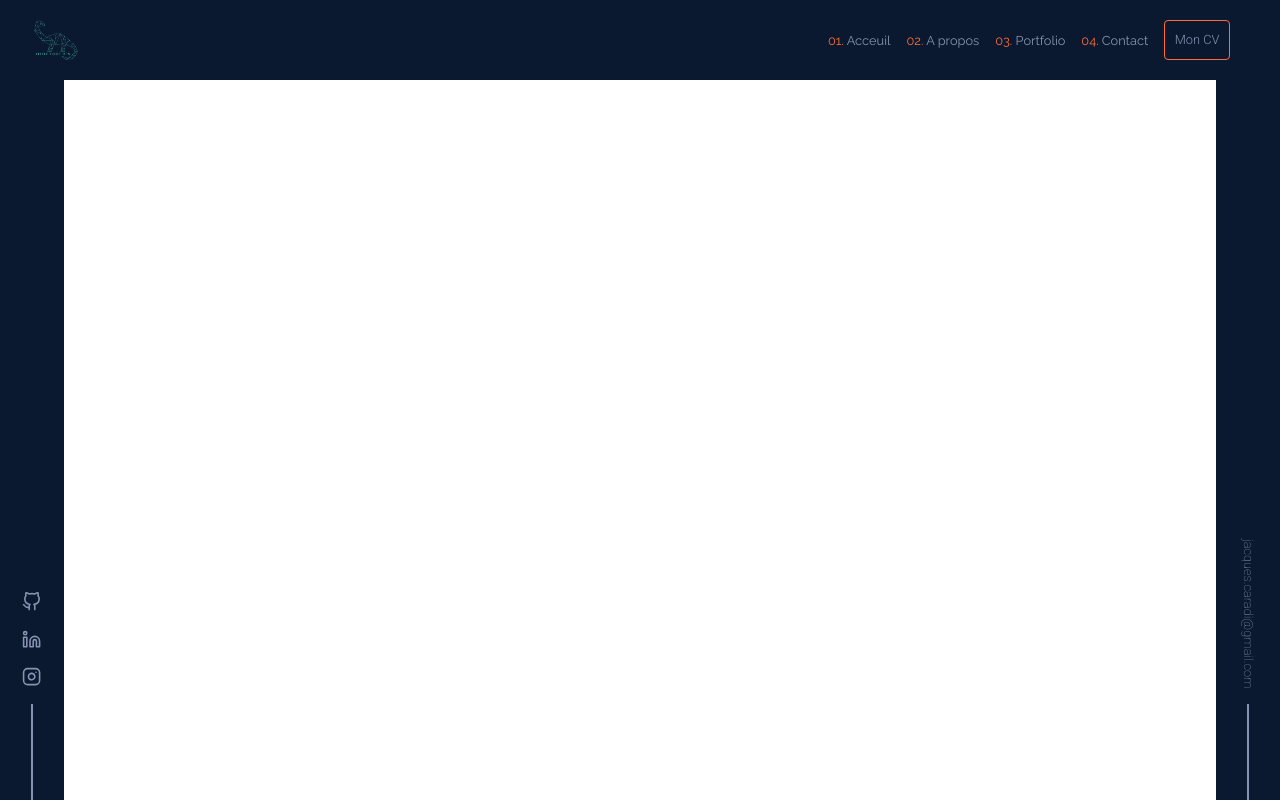
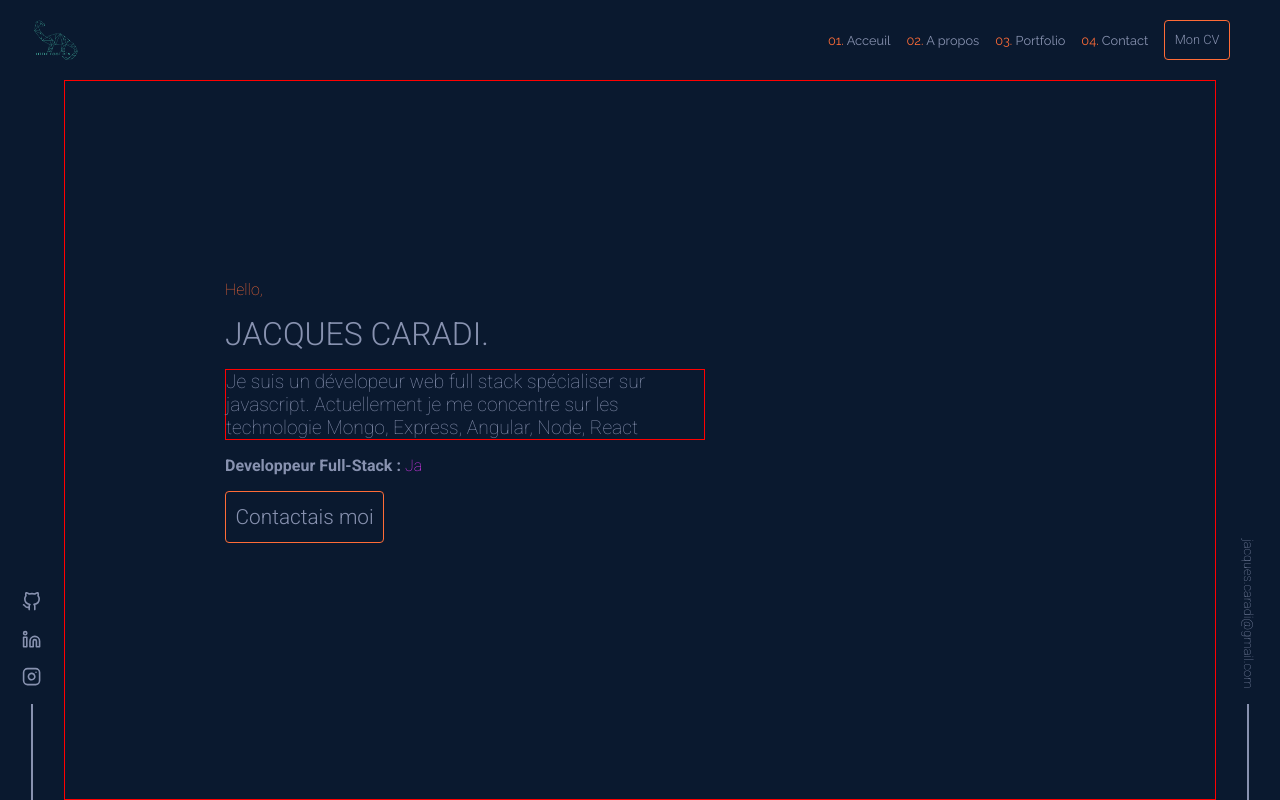
Before and after one commit to littleFootDev/littleFootPorfolio, an Angular app: page / in a window 1280 px wide. Built offline with nearby package versions, Linux system fonts and the light colour scheme.

Commit message:
Adding partie home

```diff
--- a/package.json
+++ b/package.json
@@ -20,6 +20,7 @@
     "@angular/router": "^14.0.0",
     "rxjs": "~7.5.0",
     "tslib": "^2.3.0",
+    "typewriter-effect": "^2.19.0",
     "zone.js": "~0.11.4"
   },
   "devDependencies": {
--- a/src/app/app-routing.module.ts
+++ b/src/app/app-routing.module.ts
@@ -1,7 +1,10 @@
 import { NgModule } from '@angular/core';
 import { RouterModule, Routes } from '@angular/router';
+import { HomeComponent } from './home/home.component';
 
-const routes: Routes = [];
+const routes: Routes = [
+  {path: '', component: HomeComponent, pathMatch: 'full'}
+];
 
 @NgModule({
   imports: [RouterModule.forRoot(routes)],
--- a/src/app/app.component.html
+++ b/src/app/app.component.html
@@ -1,5 +1,6 @@
 <app-header></app-header>
 <div>
     <app-contain-reseaux></app-contain-reseaux>
+    <router-outlet></router-outlet>
     <app-email></app-email>
 </div>
--- a/src/app/app.module.ts
+++ b/src/app/app.module.ts
@@ -6,13 +6,15 @@ import { AppComponent } from './app.component';
 import { HeaderComponent } from './header/header.component';
 import { ContainReseauxComponent } from './contain-reseaux/contain-reseaux.component';
 import { EmailComponent } from './email/email.component';
+import { HomeComponent } from './home/home.component';
 
 @NgModule({
   declarations: [
     AppComponent,
     HeaderComponent,
     ContainReseauxComponent,
-    EmailComponent
+    EmailComponent,
+    HomeComponent
   ],
   imports: [
     BrowserModule,
--- a/src/app/header/header.component.html
+++ b/src/app/header/header.component.html
@@ -13,7 +13,7 @@
       <span></span>
     </button>
     <div class="navlinks-container open" [ngClass]="{ open: navIsOpen }">
-      <a class="navlink"><span>01.</span> Acceuil</a>
+      <a routerLink="" class="navlink"><span>01.</span> Acceuil</a>
       <a class="navlink"><span>02.</span> A propos</a>
       <a class="navlink"><span>03.</span> Portfolio</a>
       <a class="navlink"><span>04.</span> Contact</a>
--- /dev/null
+++ b/src/app/home/home.component.html
@@ -0,0 +1,11 @@
+<div class="contain">
+    <div class="contain-text">
+      <span class="title">Hello,</span>
+      <p class="name">JACQUES CARADI.</p>
+      <p class="mini-pres">Je suis un dévelopeur web full stack spécialiser sur javascript. Actuellement je me
+        concentre sur les technologie Mongo, Express, Angular, Node, React
+      </p>
+      <p class="text-animation"></p>
+      <a class="btn" routerLink="contact">Contactais moi</a>
+    </div>
+  </div>
--- /dev/null
+++ b/src/app/home/home.component.scss
@@ -0,0 +1,54 @@
+.contain {
+    width: calc(100vw - 4rem);
+    align-items: center;
+    justify-content: center;
+    color : var(--secondary);
+    border: 1px solid red;
+    .contain-text {
+        height: 20rem;
+        margin-left: 1.3rem;
+
+        .title {
+            font-size: 1rem;
+            color: var(--accent);
+        }
+        .name {
+            font-size: 2rem;
+            margin: 1rem 0;
+            font-weight:300;
+        }
+        .mini-pres {
+            font-size: 1.2rem;
+            margin-bottom: 1rem;
+            border: 1px solid red;
+        }
+        .text-animation {
+            font-size: 1rem;
+            margin-bottom: 2rem;
+        }
+    }
+}
+@media screen and (min-width: 380px) {
+    .mini-pres {
+        width: 12rem;
+    }
+}
+@media screen and (min-width: 576px) {
+    .mini-pres {
+        width: 15rem;
+    }
+}
+
+@media screen and (min-width: 768px) {
+    .contain {
+        align-items: flex-start;
+        width: calc(100vw - 8rem);
+        .contain-text {
+            margin-left: 10rem
+        }
+
+    }
+    .mini-pres {
+        width: 30rem;
+    }
+}
--- /dev/null
+++ b/src/app/home/home.component.ts
@@ -0,0 +1,44 @@
+import { Component, OnInit } from '@angular/core';
+import Typewriter from 'typewriter-effect/dist/core';
+
+@Component({
+  selector: 'app-home',
+  templateUrl: './home.component.html',
+  styleUrls: ['./home.component.scss'],
+})
+export class HomeComponent implements OnInit {
+  constructor() {}
+
+  ngOnInit(): void {
+    const textAnim = document.querySelector('.text-animation');
+    let typewriter = new Typewriter(textAnim, {
+      loop: false,
+      deleteSpeed: 20,
+    });
+    typewriter
+      .pauseFor(500)
+      .changeDelay(20)
+      .typeString('<strong>Developpeur Full-Stack : </strong> ')
+      .pauseFor(1000)
+      .typeString('<span style="color: #EA39ff"> Javascript</span> !')
+      .pauseFor(1000)
+      .deleteChars(12)
+      .typeString('<span style="color: #8A3033"> Node.js</span> !')
+      .pauseFor(1000)
+      .deleteChars(9)
+      .typeString('<span style="color: #D3FFF3"> Typescript</span> !')
+      .pauseFor(1000)
+      .deleteChars(12)
+      .typeString('<span style="color: #E9C46A"> React</span> !')
+      .pauseFor(1000)
+      .deleteChars(7)
+      .typeString('<span style="color: #12664F"> M.E.R.N</span> !')
+      .pauseFor(1000)
+      .deleteChars(9)
+      .typeString('<span style="color: #85FFC7"> Angular</span> !')
+      .pauseFor(1000)
+      .deleteChars(9)
+      .typeString('<span style="color: #ff6c37"> M.E.A.N</span> !')
+      .start();
+  }
+}
--- /dev/null
+++ b/src/app/home/typewriter.d.ts
@@ -0,0 +1 @@
+declare module 'typewriter-effect/dist/core';
```
Also changed, not shown: 2 other files (tests, documents, lock files or other folders).
